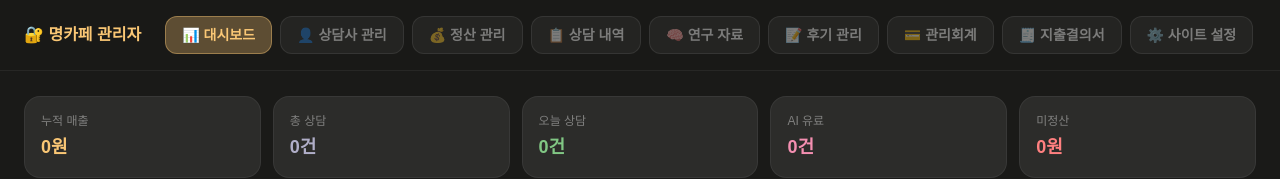
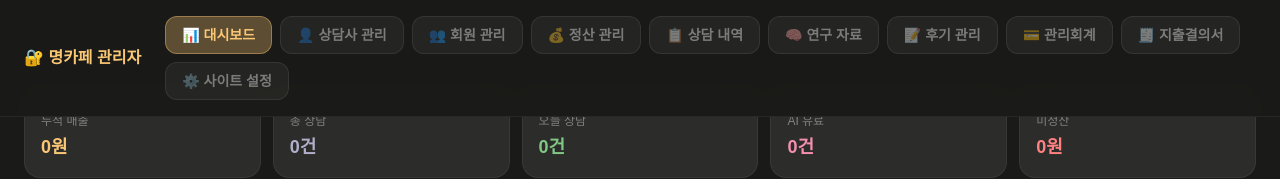
Before and after one commit to lysh0112-cpu/myjae, a Next.js app: page /admin in a window 1280 px wide. Shown: the top 179 px of the page. Built offline with nearby package versions, Linux system fonts and the light colour scheme; no server answers; the database is empty.

Commit message:
Update page.tsx

```diff
--- a/app/admin/page.tsx
+++ b/app/admin/page.tsx
@@ -9,10 +9,12 @@ import SiteSettings from './components/SiteSettings'
 import ReviewManager from './components/ReviewManager'
 import ExpenseManager from './components/ExpenseManager'
 import ExpenseApproval from './components/ExpenseApproval'
-type Tab = 'dashboard' | 'consultant' | 'settlement' | 'history' | 'knowledge' | 'review' | 'accounting' | 'approval' | 'settings'
+import MemberManager from './components/MemberManager'
+type Tab = 'dashboard' | 'consultant' | 'member' | 'settlement' | 'history' | 'knowledge' | 'review' | 'accounting' | 'approval' | 'settings'
 const TABS = [
   { key: 'dashboard', label: '📊 대시보드' },
   { key: 'consultant', label: '👤 상담사 관리' },
+  { key: 'member', label: '👥 회원 관리' },
   { key: 'settlement', label: '💰 정산 관리' },
   { key: 'history', label: '📋 상담 내역' },
   { key: 'knowledge', label: '🧠 연구 자료' },
@@ -32,7 +34,7 @@ export default function AdminPage() {
           <div className="text-base font-bold whitespace-nowrap" style={{ color: '#FAC775' }}>
             🔐 명카페 관리자
           </div>
-          <div className="flex gap-2">
+          <div className="flex gap-2 flex-wrap">
             {TABS.map((t) => (
               <button key={t.key} onClick={() => setTab(t.key as Tab)}
                 className="px-4 py-2 rounded-xl text-sm font-bold transition-all whitespace-nowrap"
@@ -48,6 +50,7 @@ export default function AdminPage() {
       <main className="max-w-7xl mx-auto px-6 pt-24 pb-10">
         {tab === 'dashboard' && <Dashboard />}
         {tab === 'consultant' && <ConsultantManager />}
+        {tab === 'member' && <MemberManager />}
         {tab === 'settlement' && <SettlementManager />}
         {tab === 'history' && <ConsultationHistory />}
         {tab === 'knowledge' && <KnowledgeManager />}
```
